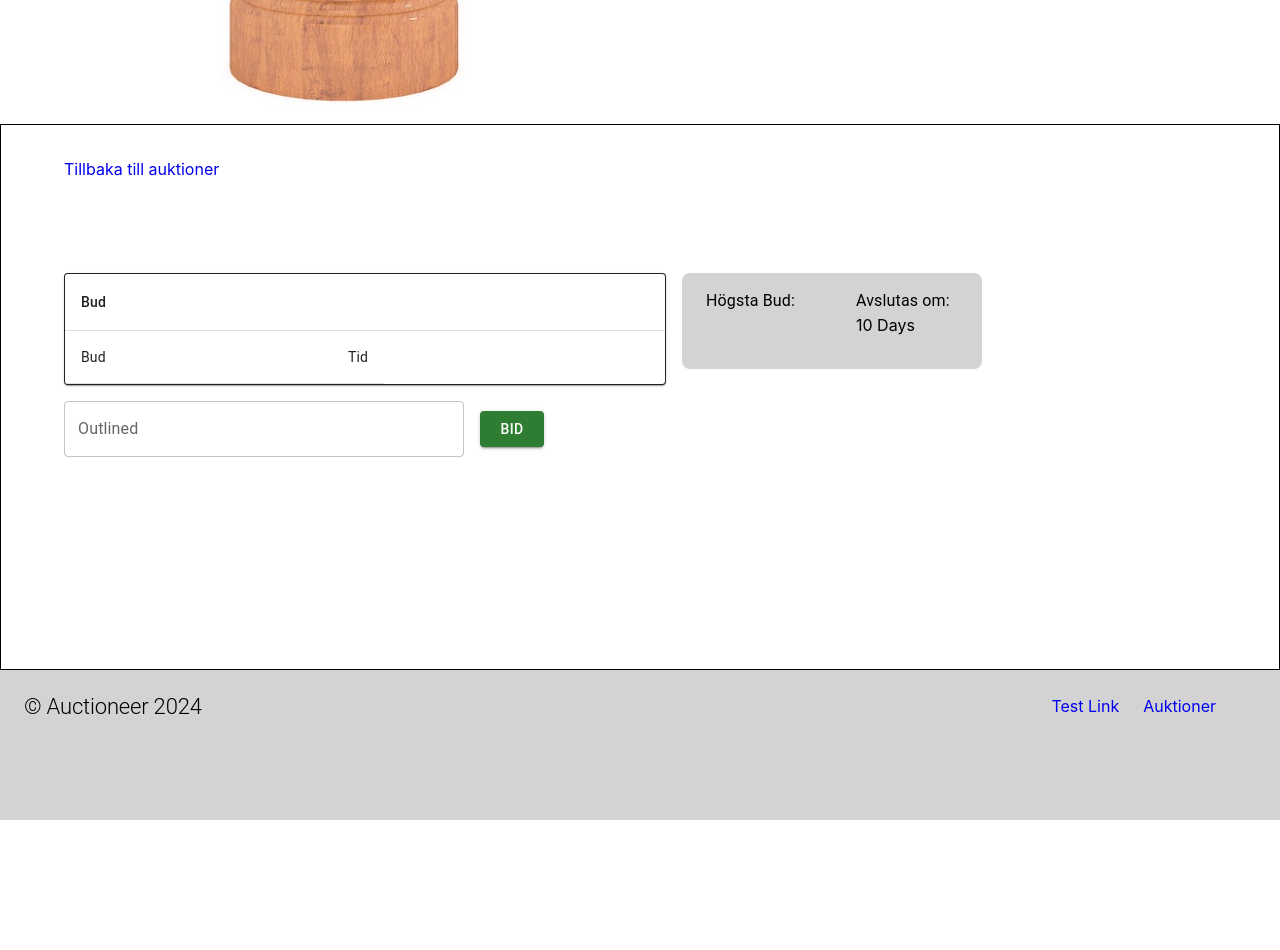
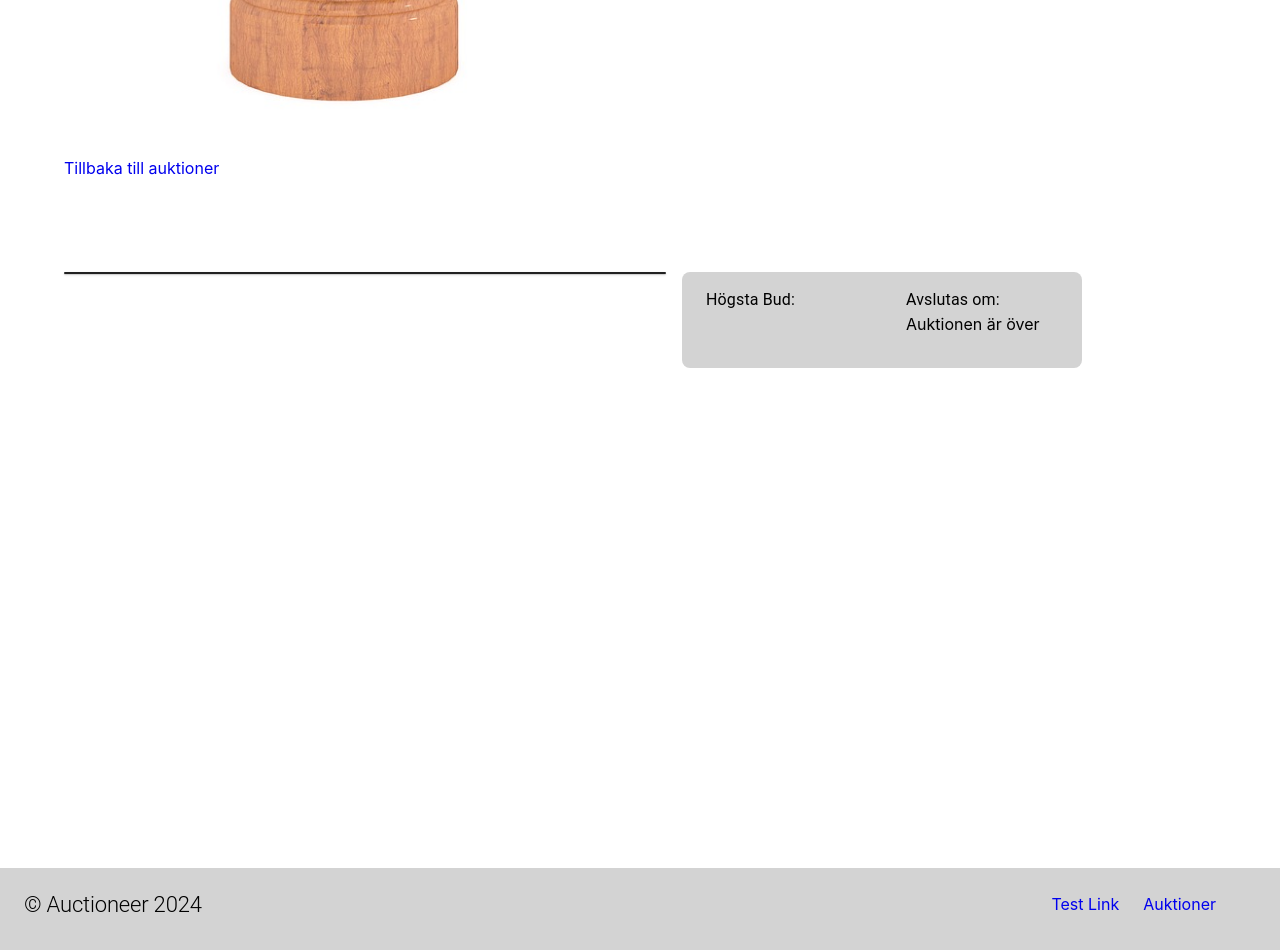
Before and after one commit to sarahthebest/auctioneer, a React (Vite) app: page /auctionpage in a window 1280 px wide. Shown: the part 640-1590 px from the top of the page. Before the commit the page ends 1460 px from the top, so only its background shows below. Built offline with nearby package versions, Linux system fonts and the light colour scheme; a web font is replaced by a local one.

Commit message:
Omformattera datum+fixade så att avslutade auktioner inte går att buda på

```diff
--- a/src/components/AuctionCard.jsx
+++ b/src/components/AuctionCard.jsx
@@ -1,31 +1,84 @@
-import {Box, Card, CardContent, Typography, Paper} from '@mui/material';
-import { Link } from 'react-router-dom';
-import React from 'react';
+import { Box, Card, CardContent, Typography, Paper, Grid } from "@mui/material";
+import { Link } from "react-router-dom";
+import React from "react";
 
-const AuctionCard = ({ AuctionId, AuctionTitle, AuctionDesc, AuctionBid }) => {
+const AuctionCard = ({
+  AuctionId,
+  AuctionTitle,
+  AuctionDesc,
+  AuctionBid,
+  EndDate,
+}) => {
+  // Datumformateraren som använder svenskt datumformat
+  const dateFormatter = new Intl.DateTimeFormat('sv-SE', {
+    year: 'numeric',
+    month: '2-digit',
+    day: '2-digit',
+    hour: '2-digit',
+    minute: '2-digit',
+    second: '2-digit',
+  });
+
+  // Formaterat datum
+  const formattedDate = dateFormatter.format(new Date(EndDate));
+
+  // Kontroll om auktionen är aktiv
+  const isAuctionActive = new Date(EndDate) > new Date();
+
   return (
-        <Box sx={{ width: 220, height: 'fit-content', width: 250 }}>
+    <Box sx={{ width: 220, height: "fit-content", position: "relative" }}>
       <Link
         to="/AuctionPage"
         state={{
           AuctionId: AuctionId,
           AuctionTitle: AuctionTitle,
           AuctionDesc: AuctionDesc,
-                    AuctionBid: AuctionBid
+          AuctionBid: AuctionBid,
+          EndDate: EndDate,
+          isAuctionActive: isAuctionActive, // Skicka denna info till AuctionPage
         }}
       >
         <Paper elevation={1}>
           <Card variant="outlined" sx={{ height: 250 }}>
             <CardContent>
+              <Grid
+                container
+                direction="column"
+                justifyContent="space-between"
+                sx={{ height: "100%" }}
+              >
+                <Grid item>
                   <Typography sx={{ fontSize: 16 }} gutterBottom>
                     {AuctionTitle}
                   </Typography>
-                        <Typography sx={{ my: 2, color: 'green' }} variant="h5" component="div">
+                  <Typography
+                    sx={{ my: 2, color: "green" }}
+                    variant="h5"
+                    component="div"
+                  >
                     {AuctionBid}
                   </Typography>
-                        <Typography color="text.secondary">
-                            {AuctionDesc}
+                  <Typography color="text.secondary">{AuctionDesc}</Typography>
+                </Grid>
+                <Grid item>
+                  <Typography
+                    variant="caption"
+                    color="text.secondary"
+                    sx={{ position: "absolute", bottom: 0, pb: 2 }}
+                  >
+                    {formattedDate} {/* Använd det formaterade datumet här */}
                   </Typography>
+                  {isAuctionActive ? null : (
+                    <Typography
+                      variant="caption"
+                      color="error"
+                      sx={{ position: "absolute", bottom: 0, pb: 2, right: 0 }}
+                    >
+                      Avslutad
+                    </Typography>
+                  )}
+                </Grid>
+              </Grid>
             </CardContent>
           </Card>
         </Paper>
--- a/src/components/AuctionPage.jsx
+++ b/src/components/AuctionPage.jsx
@@ -1,32 +1,53 @@
+import React, { useState, useEffect } from 'react';
 import {
   Box,
   Container,
   Stack,
   Typography,
-  Table,
-  TableBody,
-  TableCell,
-  Paper
+  Paper,
+  TextField
 } from "@mui/material";
 import TableContainer from "@mui/material/TableContainer";
-import TableHead from "@mui/material/TableHead";
-import TableRow from "@mui/material/TableRow";
 import BidBtn from "./BidBtn";
-import TextField from "@mui/material/TextField";
 import { useLocation, Link } from "react-router-dom";
 
 const AuctionPage = () => {
   const location = useLocation();
-  const AuctionId = location.state?.AuctionId;
-  const AuctionTitle = location.state?.AuctionTitle;
-  const AuctionBid = location.state?.AuctionBid;
-  const AuctionDesc = location.state?.AuctionDesc;
+
+  const { AuctionId, AuctionTitle, AuctionBid, AuctionDesc, EndDate, isAuctionActive } = location.state || {};
+
+  // för att lagra återstående tid i nedräknaren
+  const [timeLeft, setTimeLeft] = useState('');
 
 
+  useEffect(() => {
+    // Funktion för att uppdatera nedräknaren
+    const updateCountdown = () => {
+      const endTime = new Date(EndDate);
+      const currentTime = new Date();
+      const difference = endTime - currentTime;
+
+      if (difference <= 0) {
+        // Om tiden har gått ut, visa meddelande och rensa intervallet
+        clearInterval(timer);
+        setTimeLeft('Auktionen är över');
+      } else {
+        // Annars, beräkna timmar, minuter och sekunder kvar
+        const hours = Math.floor((difference / (1000 * 60 * 60)) % 24).toString().padStart(2, '0');
+        const minutes = Math.floor((difference / (1000 * 60)) % 60).toString().padStart(2, '0');
+        const seconds = Math.floor((difference / 1000) % 60).toString().padStart(2, '0');
+        setTimeLeft(`${hours}:${minutes}:${seconds}`);
+      }
+    };
+
+    // Startar intervallet
+    const timer = setInterval(updateCountdown, 1000);
+
+    return () => clearInterval(timer);
+  }, [EndDate]);
+
   return (
-    <Box sx={{
-      py: 4, bgcolor: "", border:1
-    }} height={'60vh'} >
+    <Box sx={{ py: 4, bgcolor: "", minHeight: 680 }}>
       <Container
         sx={{
           display: "flex",
@@ -36,16 +57,18 @@ const AuctionPage = () => {
           p: 0,
         }}
       >
+        {/* Länk tillbaka till auktionslistan */}
         <Link
           style={{
             alignItems: "center",
             marginBottom: 15,
-            fontSize:16,
+            fontSize: 16,
           }}
           to="/auktioner"
         >
           Tillbaka till auktioner
         </Link>
+        {/* Auktionsinformation */}
         <Box
           width="100%"
           display="flex"
@@ -54,7 +77,6 @@ const AuctionPage = () => {
         >
           <Typography variant="h2" sx={{ fontSize: 24 }}>{AuctionTitle}</Typography>
           <Typography>{AuctionDesc}</Typography>
-
         </Box>
       </Container>
       <Container
@@ -67,51 +89,28 @@ const AuctionPage = () => {
           width: "100%",
         }}
       >
+        {/* Budformulär och nedräknare */}
         <Stack direction='column' gap={2}>
-          <TableContainer component={Paper} sx={{ width: 600, height: 'fit-content', border:1 }}>
-            <Table aria-label="simple table">
-              <TableHead>
-                <TableRow>
-                  <TableCell>Bud</TableCell>
-                  <TableCell align="right"></TableCell>
-                  <TableCell align="right"></TableCell>
-                  <TableCell align="right"></TableCell>
-                  <TableCell align="right"></TableCell>
-                </TableRow>
-              </TableHead>
-              <TableBody>
-                <TableRow>
-                  <TableCell align="left">Bud</TableCell>
-                  <TableCell align="right">Tid</TableCell>
-                </TableRow>
-              </TableBody>
-            </Table>
+          <TableContainer component={Paper} sx={{ width: 600, height: 'fit-content', border: 1 }}>
+            {/* Dina TableRows och TableCells för att visa buden skulle gå här */}
           </TableContainer>
+          {isAuctionActive && (
+            // Visa formuläret för att lägga bud om auktionen är aktiv
             <Stack direction='row' gap={2} alignItems='center'>
-
-          <Box
-            component="form"
-            display="flex"
-            flexDirection="column"
+              <TextField
+                id="outlined-basic"
+                label="Bud"
+                variant="outlined"
                 sx={{
-              gap: 1,
                   width: 400
                 }}
-            noValidate
-            autoComplete="off"
-          >
-            <TextField
-              id="outlined-basic"
-              label="Outlined"
-              variant="outlined"
               />
-          </Box>
               <BidBtn />
             </Stack>
-
-
+          )}
         </Stack>
-            <Stack direction="row" sx={{ bgcolor: "lightGrey", height: 80, pt: 2, borderRadius: 2, width:300 }}>
+        {/* Information om högsta bud och nedräkningstid */}
+        <Stack direction="row" sx={{ bgcolor: "lightGrey", height: 80, pt: 2, borderRadius: 2, width: 400 }}>
           <Container sx={{ display: "flex", flexDirection: "column" }}>
             <Typography>Högsta Bud:</Typography>
             <div className="bid-info">
@@ -121,7 +120,8 @@ const AuctionPage = () => {
           <Container sx={{ display: "flex", flexDirection: "column", }}>
             <Typography>Avslutas om:</Typography>
             <div className="bid-time">
-                  <span className="bid-countdown">10 Days</span>
+              {/* Visa nedräknaren om auktionen är aktiv, annars meddelanda att auktionen är över */}
+              <span className="bid-countdown">{isAuctionActive ? timeLeft : 'Auktionen är över'}</span>
             </div>
           </Container>
         </Stack>
--- a/src/components/Auctions.jsx
+++ b/src/components/Auctions.jsx
@@ -1,6 +1,6 @@
 import React, { useEffect, useState } from "react";
 import AuctionCard from "./AuctionCard";
-import {  Box, Grid } from "@mui/material";
+import { Box, Grid } from "@mui/material";
 
 const Auctions = () => {
   const [auctions, setAuctions] = useState([]);
@@ -13,14 +13,22 @@ const Auctions = () => {
 
       const data = await response.json();
       setAuctions(data);
+      console.log(data);
     };
 
-    fetchAuctions()
+    fetchAuctions();
   }, []);
 
+
   return (
-    <Box sx={{p :2}}>
-    <Grid container spacing={1} gap={2} className="auctions" sx={{width:'100%'}}>
+    <Box sx={{ p: 2, minHeight:680 }}>
+      <Grid
+        container
+        spacing={1}
+        gap={2}
+        className="auctions"
+        sx={{ width: "100%" }}
+      >
         {auctions.map((auction) => (
           <Grid item>
             <AuctionCard
@@ -29,6 +37,7 @@ const Auctions = () => {
               AuctionTitle={auction.Title}
               AuctionDesc={auction.Description}
               AuctionBid={auction.StartingPrice}
+              EndDate={auction.EndDate}
             />
           </Grid>
         ))}
```
Also changed, not shown: src/components/BidBtn.jsx (line endings or trailing spaces). Lines whose indentation alone changed are shown as unchanged.
